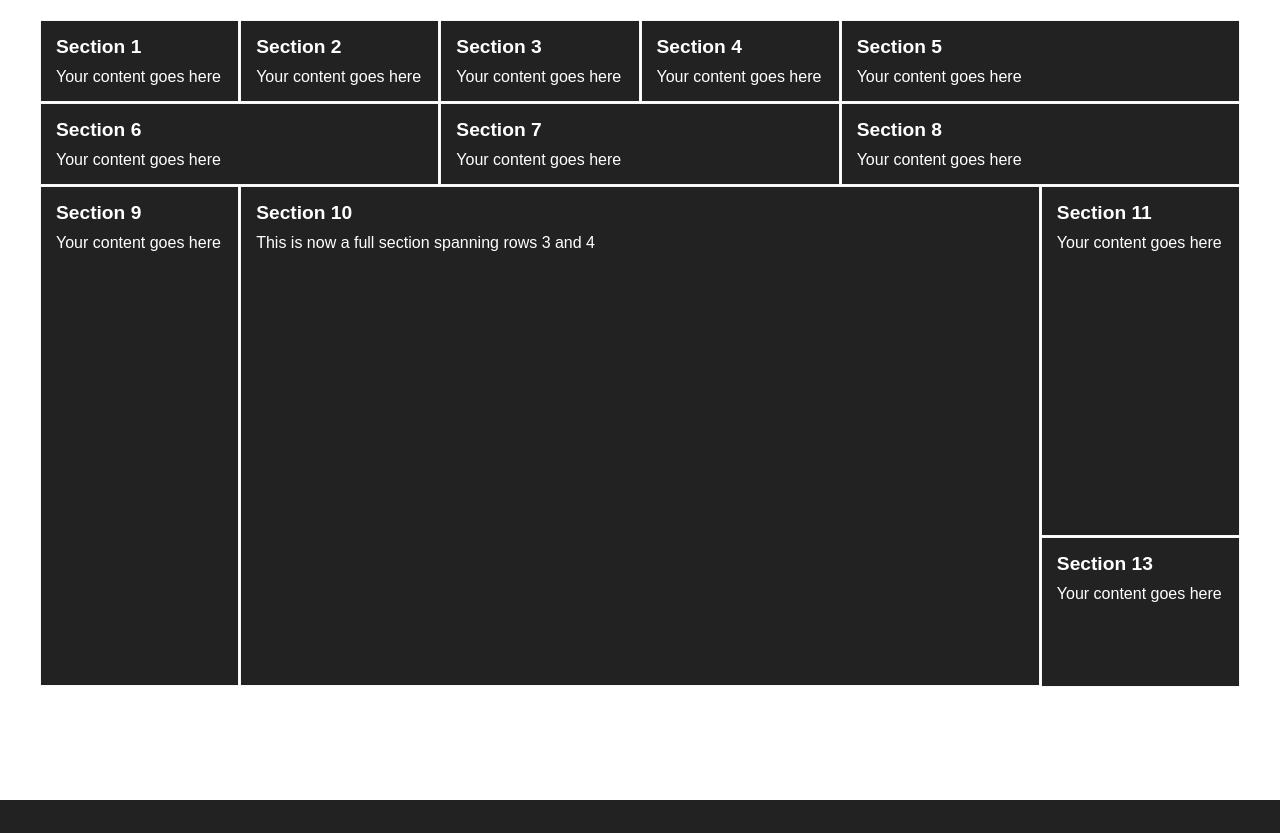
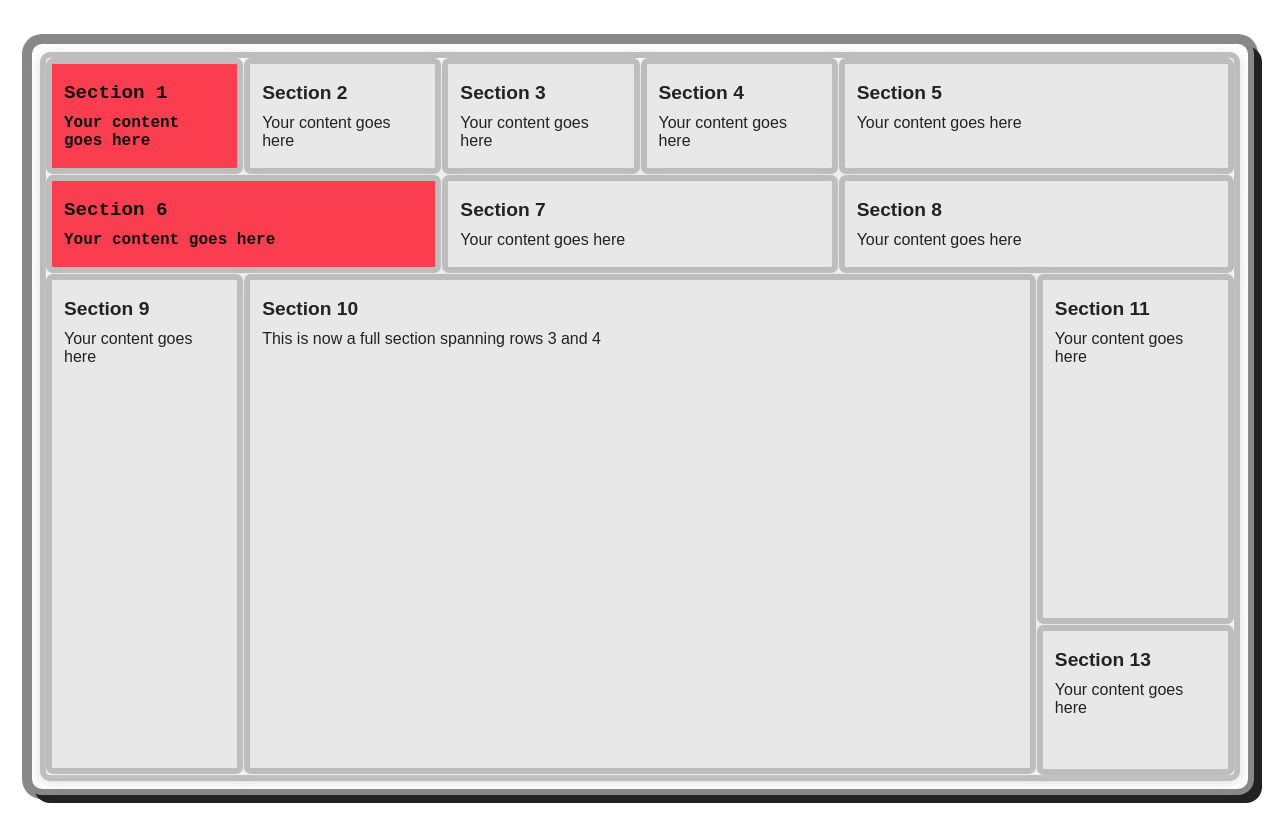
Before and after one commit to pac-cee/WEB-DESIGN, a PHP site: page / in a window 1280 px wide. Before the commit the page ends 800 px from the top, so only its background shows below. Run offline with PHP 8.4, Linux system fonts and the light colour scheme.

Commit message:
added structure of project five of web design

```diff
--- a/mid/index.html
+++ b/mid/index.html
@@ -7,7 +7,8 @@
     <link rel="stylesheet" href="styles.css">
 </head>
 <body>
-    <div class="container">
+    <div class="outer-border">
+        <div class="container">
         <!-- First row -->
         <div class="cell cell-1">
             <!-- Add your content here -->
@@ -73,6 +74,7 @@
             <h3>Section 13</h3>
             <p>Your content goes here</p>
         </div>
+        </div>
     </div>
 </body>
 </html>
--- a/mid/styles.css
+++ b/mid/styles.css
@@ -11,6 +11,16 @@ body {
     padding: 20px;
 }
 
+.outer-border {
+    background: #fff;
+    padding: 8px;
+    border: 6px solid #888;
+    box-shadow: 8px 8px 0 #222, 0 0 0 4px #888, 0 0 0 8px #fff;
+    border-radius: 16px;
+    width: fit-content;
+    margin: 18px auto;
+}
+
 .container {
     display: grid;
     grid-template-columns: repeat(6, 1fr);
@@ -19,14 +29,30 @@ body {
     max-width: 1200px;
     margin: 0 auto;
     background-color: #fff;
+    border-radius: 10px;
+    box-shadow: 0 2px 12px #bbb7;
+    border: 6px solid #bdbdbd;
 }
 
 .cell {
-    background-color: #222;
-    border: 1px solid #f7f6f6;
-    padding: 15px;
-    color: #fff;
+    background-color: #e8e8e8;
+    border: 6px solid #bdbdbd;
+    padding: 18px 12px;
+    color: #222;
     overflow: auto;
+    border-radius: 7px;
+    box-shadow: 0 2px 8px #ccc8;
+}
+
+.cell-1, .cell-6 {
+    background-color: #fa3d4f;
+    border: 6px solid #bdbdbd;
+}
+
+.cell-1 h3, .cell-1 p, .cell-6 h3, .cell-6 p {
+    color: #111;
+    font-weight: bold;
+    font-family: 'Courier New', Courier, monospace;
 }
 
 /* You can customize individual cell styles here */
```
Also changed, not shown: prj5/back.jpg (added), prj5/interface.PNG (added), prj5/login.png (added), 1 other file.
